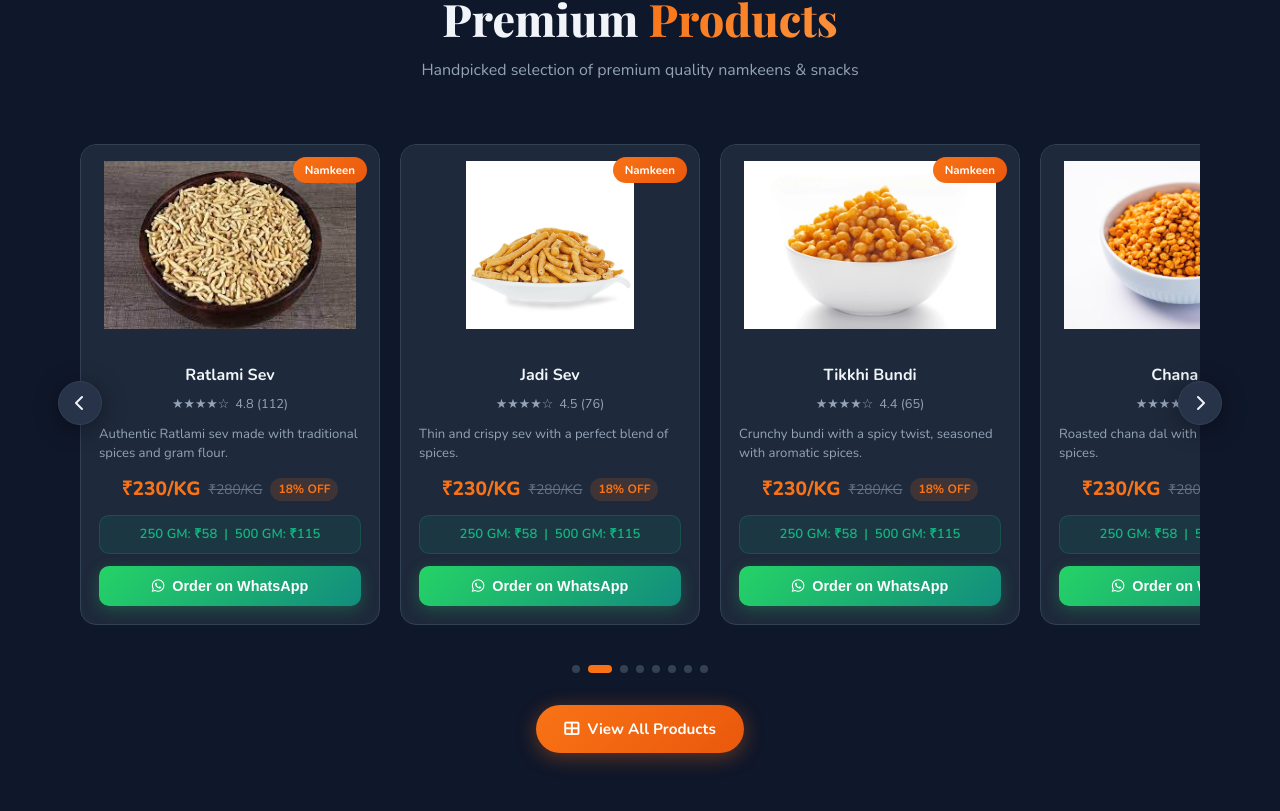
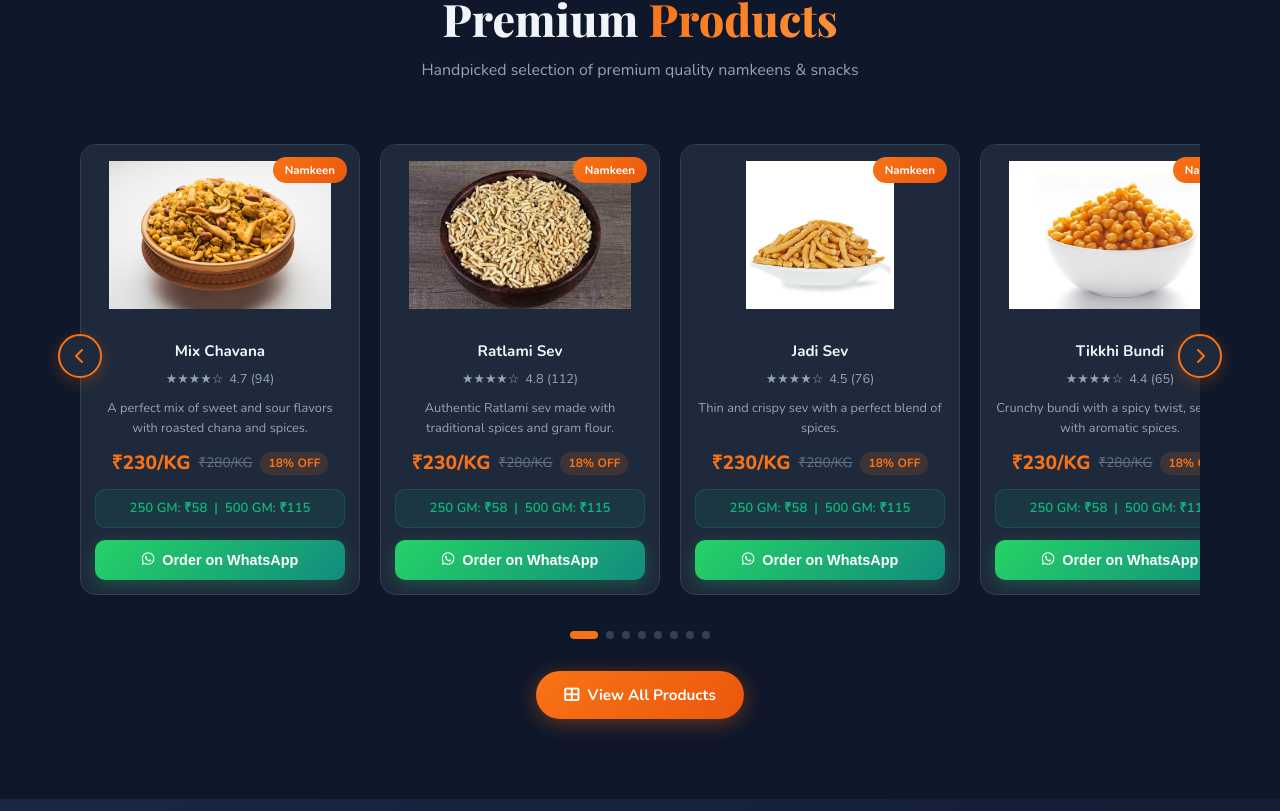
Before and after one commit to vk3336/The_vk_store, a React (Vite) app: page / in a window 1280 px wide. Shown: the part 1449-2260 px from the top of the page. Built offline with nearby package versions, Linux system fonts and the light colour scheme.

Commit message:
new theme

```diff
--- /dev/null
+++ b/src/components/Carousel.css
@@ -0,0 +1,147 @@
+.crsl {
+  display: flex;
+  flex-direction: column;
+  gap: 0;
+}
+
+/* Row: btn + track + btn */
+.crsl-row {
+  display: flex;
+  align-items: center;
+  gap: 12px;
+}
+
+.crsl-track {
+  display: flex;
+  gap: 20px;
+  overflow-x: auto;
+  scroll-snap-type: x mandatory;
+  scroll-behavior: smooth;
+  -webkit-overflow-scrolling: touch;
+  padding: 10px 2px 16px;
+  scrollbar-width: none;
+}
+.crsl-track::-webkit-scrollbar { display: none; }
+
+.crsl-item {
+  flex: 0 0 280px;
+  scroll-snap-align: start;
+  min-width: 0;
+  display: flex;
+}
+
+/* Card inside carousel fills full width */
+.crsl-item > * {
+  width: 100%;
+}
+
+/* Nav buttons row — sits below track, centered */
+.crsl-nav {
+  display: flex;
+  align-items: center;
+  justify-content: center;
+  gap: 16px;
+  margin-top: 16px;
+}
+
+.crsl-btn {
+  width: 44px;
+  height: 44px;
+  border-radius: 50%;
+  background: #1e293b;
+  border: 2px solid #f97316;
+  color: #f97316;
+  font-size: 1rem;
+  cursor: pointer;
+  display: flex;
+  align-items: center;
+  justify-content: center;
+  transition: all 0.25s ease;
+  flex-shrink: 0;
+  box-shadow: 0 4px 16px rgba(249, 115, 22, 0.25);
+}
+.crsl-btn:hover:not(:disabled) {
+  background: #f97316;
+  color: #fff;
+  transform: scale(1.1);
+  box-shadow: 0 6px 24px rgba(249, 115, 22, 0.5);
+}
+.crsl-btn:disabled {
+  opacity: 0.3;
+  cursor: not-allowed;
+}
+
+/* Absolute positioned buttons overlapping track */
+.crsl {
+  position: relative;
+}
+.crsl-prev {
+  position: absolute;
+  left: -22px;
+  top: calc(50% - 30px);
+  transform: translateY(-50%);
+  z-index: 10;
+}
+.crsl-next {
+  position: absolute;
+  right: -22px;
+  top: calc(50% - 30px);
+  transform: translateY(-50%);
+  z-index: 10;
+}
+
+/* Dots */
+.crsl-dots {
+  display: flex;
+  justify-content: center;
+  gap: 8px;
+  margin-top: 20px;
+}
+.crsl-dot {
+  width: 8px;
+  height: 8px;
+  border-radius: 50%;
+  background: #334155;
+  border: none;
+  cursor: pointer;
+  transition: all 0.3s ease;
+}
+.crsl-dot.active {
+  background: #f97316;
+  width: 28px;
+  border-radius: 4px;
+}
+
+/* Mobile: show buttons inline below track */
+@media (max-width: 768px) {
+  .crsl-prev,
+  .crsl-next {
+    position: static;
+    transform: none;
+    top: auto;
+    left: auto;
+    right: auto;
+  }
+  .crsl-dots {
+    order: 3;
+  }
+  /* Wrap track + buttons in a flex row on mobile */
+  .crsl {
+    display: grid;
+    grid-template-columns: 44px 1fr 44px;
+    grid-template-rows: auto auto;
+    gap: 12px 8px;
+    align-items: center;
+  }
+  .crsl-prev { grid-column: 1; grid-row: 1; }
+  .crsl-track { grid-column: 2; grid-row: 1; padding: 10px 0 16px; }
+  .crsl-next { grid-column: 3; grid-row: 1; }
+  .crsl-dots { grid-column: 1 / -1; grid-row: 2; }
+
+  .crsl-item { flex: 0 0 calc(100% - 4px); }
+}
+
+@media (max-width: 480px) {
+  .crsl-btn { width: 38px; height: 38px; font-size: 0.85rem; }
+  .crsl-item { flex: 0 0 calc(100% - 4px); }
+}
--- a/src/components/Carousel.jsx
+++ b/src/components/Carousel.jsx
@@ -1,91 +1,88 @@
-import { useRef, useState, useEffect, useCallback } from 'react';
+import { useRef, useState, useCallback } from 'react';
+import './Carousel.css';
 
-export default function Carousel({ children, cardWidth = 300, gap = 20, autoPlay = true, interval = 4000 }) {
+export default function Carousel({ children }) {
   const trackRef = useRef(null);
   const [current, setCurrent] = useState(0);
-  const [total, setTotal] = useState(0);
-  const timerRef = useRef(null);
-
-  useEffect(() => {
-    setTotal(children?.length || 0);
-  }, [children]);
+  const items = Array.isArray(children) ? children : [children];
+  const total = items.length;
 
   const scrollTo = useCallback((index) => {
     const track = trackRef.current;
     if (!track) return;
-    const items = track.children;
-    if (!items[index]) return;
-    track.scrollTo({ left: items[index].offsetLeft - track.offsetLeft, behavior: 'smooth' });
+    const child = track.children[index];
+    if (!child) return;
+    track.scrollTo({ left: child.offsetLeft - track.offsetLeft, behavior: 'smooth' });
     setCurrent(index);
   }, []);
 
-  const next = useCallback(() => {
-    const n = (current + 1) % total;
-    scrollTo(n);
-  }, [current, total, scrollTo]);
+  const prev = () => scrollTo((current - 1 + total) % total);
+  const next = () => scrollTo((current + 1) % total);
 
-  const prev = useCallback(() => {
-    const n = (current - 1 + total) % total;
-    scrollTo(n);
-  }, [current, total, scrollTo]);
-
-  useEffect(() => {
-    if (!autoPlay || total < 2) return;
-    timerRef.current = setInterval(next, interval);
-    return () => clearInterval(timerRef.current);
-  }, [autoPlay, next, interval, total]);
-
-  const pause = () => clearInterval(timerRef.current);
-  const resume = () => {
-    if (!autoPlay) return;
-    timerRef.current = setInterval(next, interval);
-  };
-
-  // Sync dot on scroll
   const onScroll = () => {
     const track = trackRef.current;
     if (!track) return;
-    const items = Array.from(track.children);
     const scrollLeft = track.scrollLeft;
-    let closest = 0;
-    let minDist = Infinity;
-    items.forEach((item, i) => {
+    let closest = 0, minDist = Infinity;
+    Array.from(track.children).forEach((item, i) => {
       const dist = Math.abs(item.offsetLeft - track.offsetLeft - scrollLeft);
       if (dist < minDist) { minDist = dist; closest = i; }
     });
     setCurrent(closest);
   };
 
-  // Touch swipe
   const touchStart = useRef(0);
-  const onTouchStart = (e) => { touchStart.current = e.touches[0].clientX; pause(); };
+  const onTouchStart = (e) => { touchStart.current = e.touches[0].clientX; };
   const onTouchEnd = (e) => {
     const diff = touchStart.current - e.changedTouches[0].clientX;
     if (Math.abs(diff) > 40) diff > 0 ? next() : prev();
-    resume();
   };
 
   return (
-    <div className="carousel-wrap" onMouseEnter={pause} onMouseLeave={resume}>
-      <button className="carousel-btn prev" onClick={prev} aria-label="Previous">
+    <div className="crsl">
+      {/* Left button */}
+      <button
+        className="crsl-btn crsl-prev"
+        onClick={prev}
+        aria-label="Previous"
+        disabled={total <= 1}
+      >
         <i className="fas fa-chevron-left" />
       </button>
+
+      {/* Track */}
       <div
         ref={trackRef}
-        className="carousel-track"
+        className="crsl-track"
         onScroll={onScroll}
         onTouchStart={onTouchStart}
         onTouchEnd={onTouchEnd}
       >
-        {children}
+        {items.map((child, i) => (
+          <div key={i} className="crsl-item">{child}</div>
+        ))}
       </div>
-      <button className="carousel-btn next" onClick={next} aria-label="Next">
+
+      {/* Right button */}
+      <button
+        className="crsl-btn crsl-next"
+        onClick={next}
+        aria-label="Next"
+        disabled={total <= 1}
+      >
         <i className="fas fa-chevron-right" />
       </button>
+
+      {/* Dots */}
       {total > 1 && (
-        <div className="carousel-dots">
-          {Array.from({ length: total }).map((_, i) => (
-            <button key={i} className={`dot${i === current ? ' active' : ''}`} onClick={() => scrollTo(i)} aria-label={`Go to slide ${i + 1}`} />
+        <div className="crsl-dots">
+          {items.map((_, i) => (
+            <button
+              key={i}
+              className={`crsl-dot${i === current ? ' active' : ''}`}
+              onClick={() => scrollTo(i)}
+              aria-label={`Go to slide ${i + 1}`}
+            />
           ))}
         </div>
       )}
--- a/src/index.css
+++ b/src/index.css
@@ -171,6 +171,7 @@ img { max-width: 100%; height: auto; }
   display: flex;
   flex-direction: column;
   position: relative;
+  width: 100%;
 }
 .product-card:hover {
   transform: translateY(-6px);
@@ -192,7 +193,7 @@ img { max-width: 100%; height: auto; }
 }
 
 .product-card .img-wrap {
-  height: 200px;
+  height: 180px;
   background: var(--bg2);
   display: flex;
   align-items: center;
@@ -209,24 +210,25 @@ img { max-width: 100%; height: auto; }
 .product-card:hover .img-wrap img { transform: scale(1.08); }
 
 .product-card .card-body {
-  padding: 18px;
+  padding: 14px;
   display: flex;
   flex-direction: column;
   flex: 1;
 }
 .product-card .card-body h3 {
-  font-size: 1rem;
+  font-size: 0.95rem;
   font-weight: 700;
   color: var(--text);
   margin-bottom: 6px;
   text-align: center;
 }
 .product-card .card-body p {
-  font-size: 0.82rem;
+  font-size: 0.8rem;
   color: var(--text2);
   line-height: 1.5;
   margin-bottom: 10px;
   flex: 1;
+  text-align: center;
 }
 
 .stars { color: #fbbf24; font-size: 0.85rem; }
@@ -270,74 +272,7 @@ img { max-width: 100%; height: auto; }
   font-weight: 600;
 }
 
-/* Carousel */
-.carousel-wrap {
-  position: relative;
-}
-.carousel-track {
-  display: flex;
-  gap: 20px;
-  overflow-x: auto;
-  scroll-snap-type: x mandatory;
-  scroll-behavior: smooth;
-  -webkit-overflow-scrolling: touch;
-  padding: 10px 4px 20px;
-  scrollbar-width: none;
-}
-.carousel-track::-webkit-scrollbar { display: none; }
-.carousel-track > * {
-  flex: 0 0 300px;
-  scroll-snap-align: start;
-}
-
-.carousel-btn {
-  position: absolute;
-  top: 50%;
-  transform: translateY(-50%);
-  width: 44px;
-  height: 44px;
-  border-radius: 50%;
-  background: var(--card2);
-  border: 1px solid var(--border);
-  color: var(--text);
-  font-size: 1rem;
-  cursor: pointer;
-  display: flex;
-  align-items: center;
-  justify-content: center;
-  z-index: 10;
-  transition: var(--transition);
-  box-shadow: var(--shadow);
-}
-.carousel-btn:hover {
-  background: var(--primary);
-  border-color: var(--primary);
-  color: white;
-  transform: translateY(-50%) scale(1.1);
-}
-.carousel-btn.prev { left: -22px; }
-.carousel-btn.next { right: -22px; }
-
-.carousel-dots {
-  display: flex;
-  justify-content: center;
-  gap: 8px;
-  margin-top: 20px;
-}
-.carousel-dots .dot {
-  width: 8px;
-  height: 8px;
-  border-radius: 50%;
-  background: var(--border);
-  cursor: pointer;
-  transition: var(--transition);
-  border: none;
-}
-.carousel-dots .dot.active {
-  background: var(--primary);
-  width: 24px;
-  border-radius: 4px;
-}
+/* Carousel styles are in src/components/Carousel.css */
 
 /* Brand card */
 .brand-card {
@@ -350,7 +285,7 @@ img { max-width: 100%; height: auto; }
   align-items: center;
   text-align: center;
   transition: var(--transition);
-  flex: 0 0 200px;
+  width: 100%;
   scroll-snap-align: start;
 }
 .brand-card:hover {
@@ -382,7 +317,7 @@ img { max-width: 100%; height: auto; }
   border: 1px solid var(--border);
   padding: 32px 24px;
   text-align: center;
-  flex: 0 0 260px;
+  width: 100%;
   scroll-snap-align: start;
   transition: var(--transition);
 }
@@ -497,17 +432,17 @@ img { max-width: 100%; height: auto; }
 @media (max-width: 768px) {
   .section { padding: 50px 0; }
   .section-header { margin-bottom: 32px; }
-  .carousel-btn { display: none; }
-  .carousel-track > * { flex: 0 0 80vw; }
-  .brand-card { flex: 0 0 150px; }
-  .offer-card { flex: 0 0 75vw; }
+  .product-card .img-wrap { height: 160px; }
 }
 
 @media (max-width: 480px) {
   .section { padding: 40px 0; }
   .section-title { font-size: clamp(1.5rem, 6vw, 2rem); }
   .section-desc { font-size: 0.88rem; }
-  .carousel-track > * { flex: 0 0 88vw; }
-  .offer-card { flex: 0 0 85vw; }
   .btn-primary, .btn-outline { font-size: 0.88rem; padding: 10px 20px; }
+  .product-card .img-wrap { height: 140px; }
+  .product-card .card-body { padding: 12px; }
+  .product-card .card-body h3 { font-size: 0.9rem; }
+  .pack-info { font-size: 0.78rem; padding: 6px 10px; }
+  .price-current { font-size: 1.05rem; }
 }
--- a/src/pages/Home.jsx
+++ b/src/pages/Home.jsx
@@ -163,7 +163,7 @@ export default function Home() {
             <h2 className="section-title">Premium <span>Products</span></h2>
             <p className="section-desc">Handpicked selection of premium quality namkeens & snacks</p>
           </div>
-          <Carousel autoPlay interval={3500}>
+          <Carousel>
             {previewProducts.map(p => <ProductCard key={p.id} product={p} />)}
           </Carousel>
           <div style={{ textAlign: 'center', marginTop: '32px' }}>
@@ -182,7 +182,7 @@ export default function Home() {
             <h2 className="section-title">Premium <span>Khakhra</span></h2>
             <p className="section-desc">Authentic taste of traditional Gujarati khakhras</p>
           </div>
-          <Carousel autoPlay interval={4000}>
+          <Carousel>
             {khakhraProducts.map(p => <KhakhraCard key={p.id} product={p} />)}
           </Carousel>
         </div>
@@ -196,7 +196,7 @@ export default function Home() {
             <h2 className="section-title">Branded <span>Products</span></h2>
             <p className="section-desc">Top brands in bulk/bunch at great prices</p>
           </div>
-          <Carousel autoPlay interval={3000}>
+          <Carousel>
             {brandedProducts.map(p => <BrandCard key={p.id} product={p} />)}
           </Carousel>
           <div style={{ textAlign: 'center', marginTop: '32px' }}>
@@ -215,7 +215,7 @@ export default function Home() {
             <h2 className="section-title">Exclusive <span>5% Discount</span></h2>
             <p className="section-desc">We believe in spreading happiness and kindness</p>
           </div>
-          <Carousel autoPlay interval={4500}>
+          <Carousel>
             {offerCards.map(o => (
               <div key={o.title} className="offer-card">
                 <div className="offer-icon"><i className={`fas ${o.icon}`} /></div>
```
